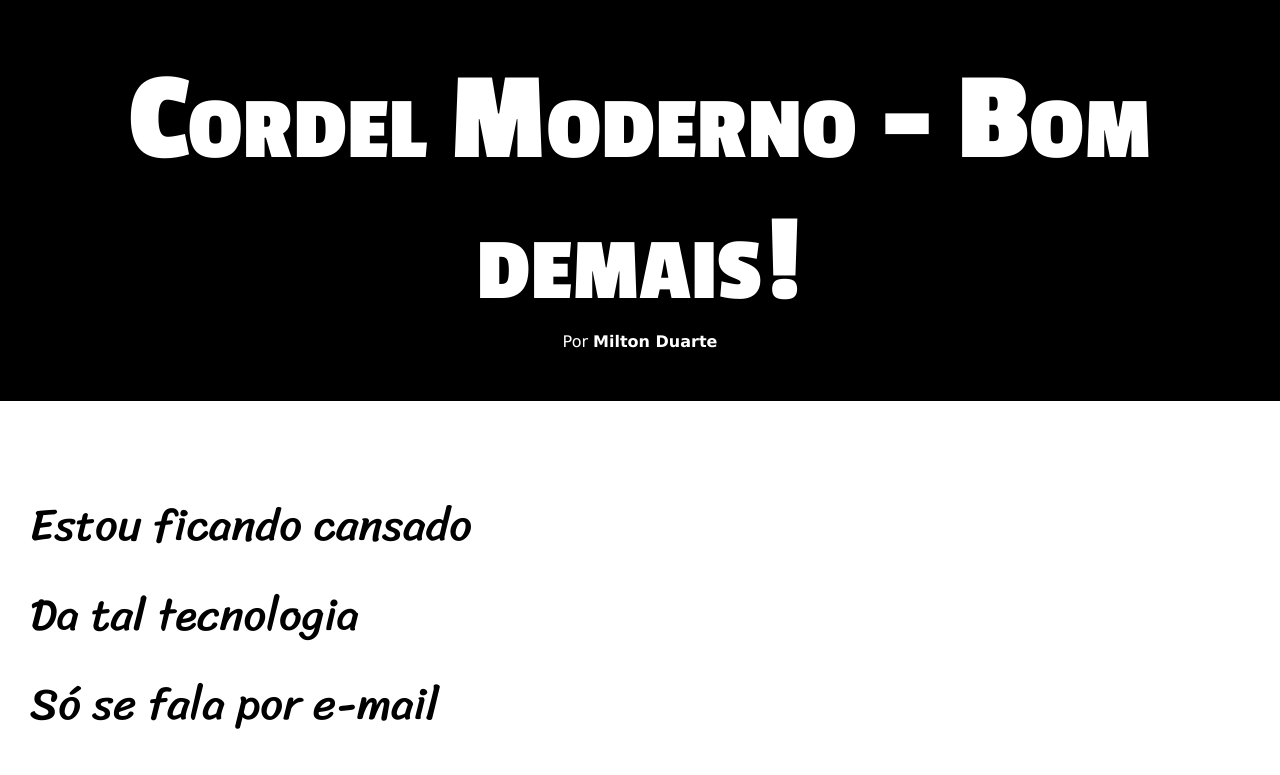
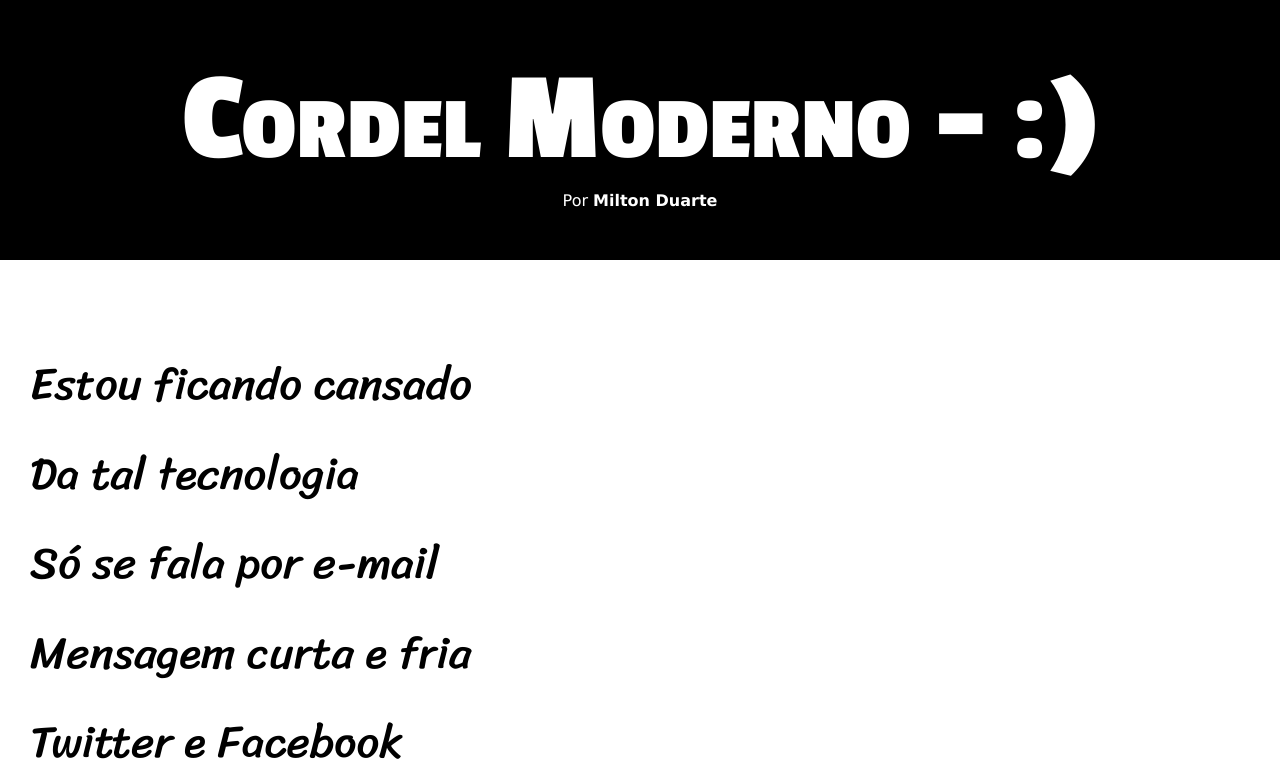
Before and after one commit to F-K-C/projeto-cordel, a plain HTML site: page index.html in a window 1280 px wide. Shown: the top 775 px of the page. Drawn offline with Linux system fonts and the light colour scheme.

Commit message:
Atualização do título - parte 2

```diff
--- a/index.html
+++ b/index.html
@@ -10,7 +10,7 @@
 
 <body>
     <header>
-        <h1>Cordel Moderno - Bom demais!</h1>
+        <h1>Cordel Moderno - :)</h1>
         <p>
             Por <a href="https://www.recantodasletras.com.br/poesias/3186743" target="_blank">Milton Duarte</a>
         </p>
```
